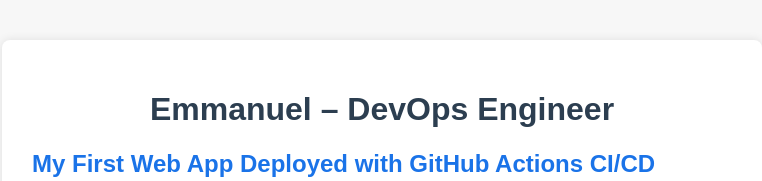
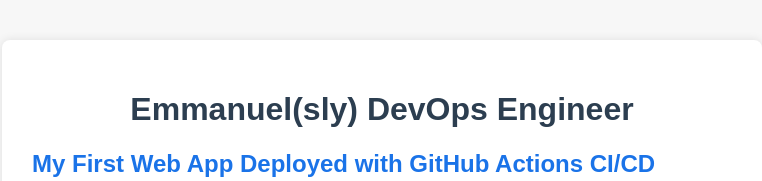
Before and after one commit to cloudlumanex/Actions-Git, a website: page index.html in a window 1280 px wide. Shown: the top 181 px of the page, without its empty margins (258-1020 px from the left). Drawn offline with Linux system fonts and the light colour scheme.

Commit message:
Update index.html

```diff
--- a/index.html
+++ b/index.html
@@ -1,7 +1,7 @@
 <!DOCTYPE html>
 <html>
   <head>
-    <title>Emmanuel (sky) DevOps Engineer | First CI/CD Deployment</title>
+    <title>Emmanuel – DevOps Engineer | First CI/CD Deployment</title>
     <style>
       body {
         font-family: Arial, sans-serif;
@@ -31,7 +31,7 @@
   </head>
   <body>
     <div class="container">
-      <h1>Emmanuel – DevOps Engineer</h1>
+      <h1>Emmanuel(sly) DevOps Engineer</h1>
       <h2>My First Web App Deployed with GitHub Actions CI/CD</h2>
       <p>
         Today marks a major milestone in my DevOps journey. I successfully deployed this web
```
